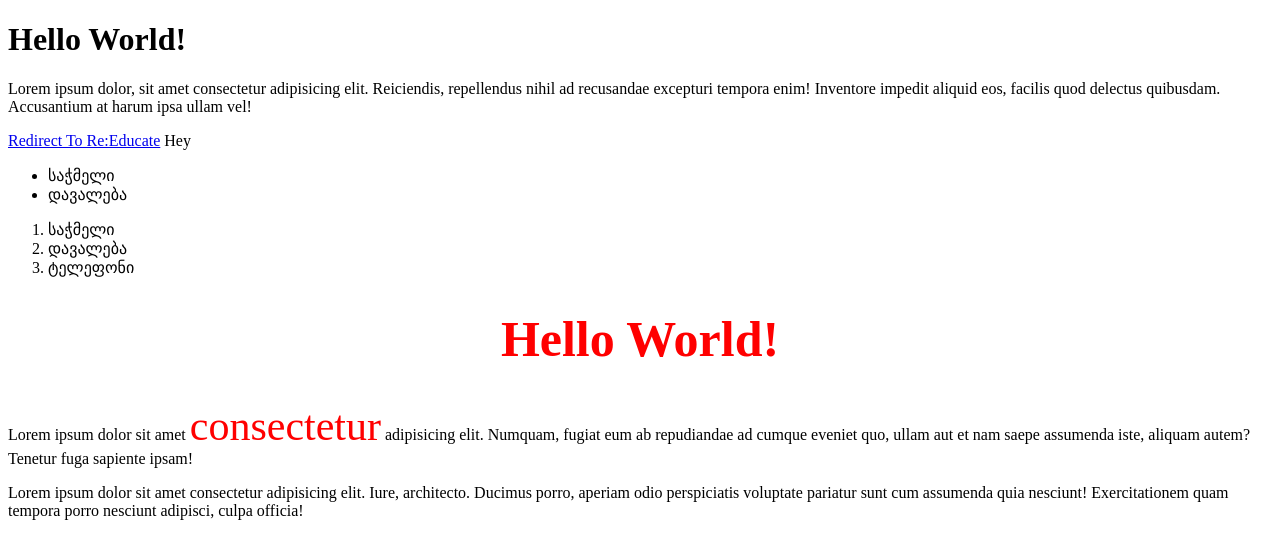
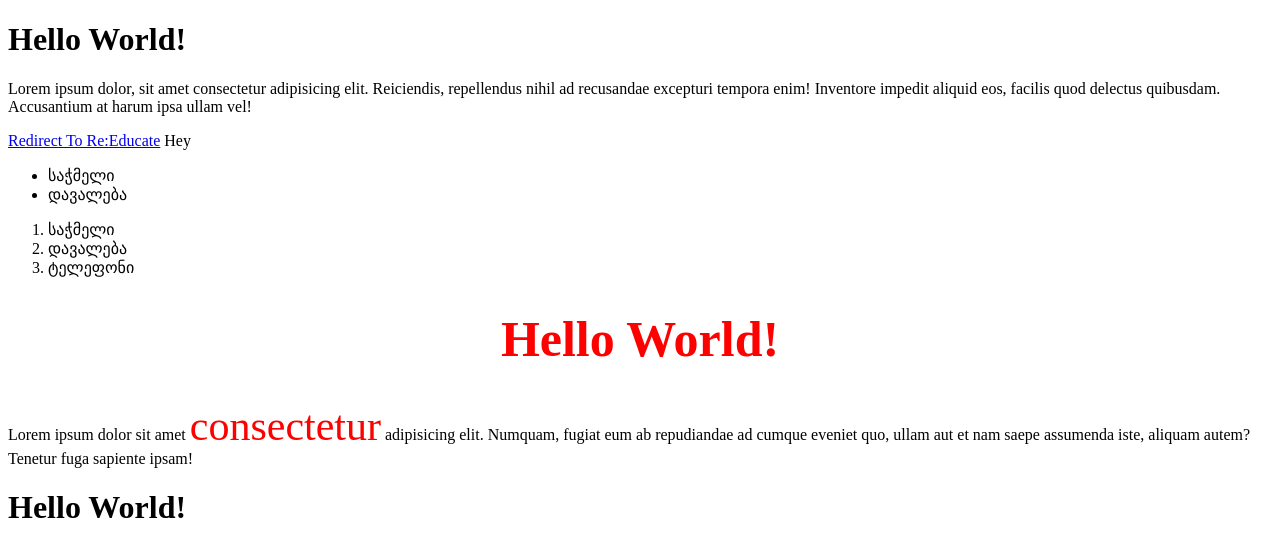
Before and after one commit to Tattak12/Lecture2, a plain HTML site: page index.html in a window 1280 px wide. Drawn offline with Linux system fonts and the light colour scheme.

Commit message:
removed p added h1

```diff
--- a/index.html
+++ b/index.html
@@ -53,11 +53,6 @@
       et nam saepe assumenda iste, aliquam autem? Tenetur fuga sapiente ipsam!
     </p>
 
-    <p>
-      Lorem ipsum dolor sit amet consectetur adipisicing elit. Iure, architecto.
-      Ducimus porro, aperiam odio perspiciatis voluptate pariatur sunt cum
-      assumenda quia nesciunt! Exercitationem quam tempora porro nesciunt
-      adipisci, culpa officia!
-    </p>
+    <h1>Hello World!</h1>
   </body>
 </html>
```
